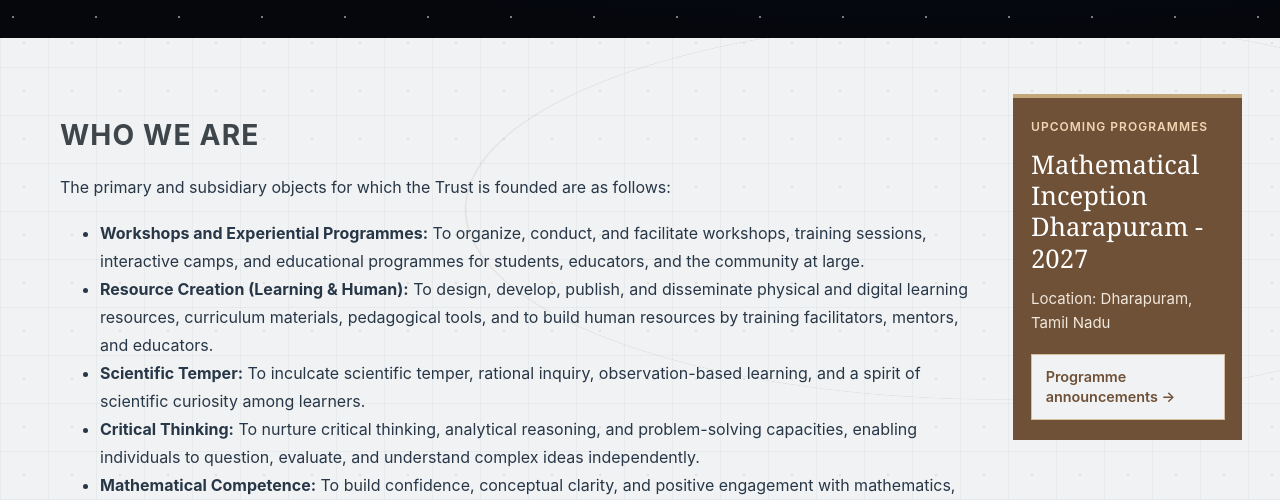
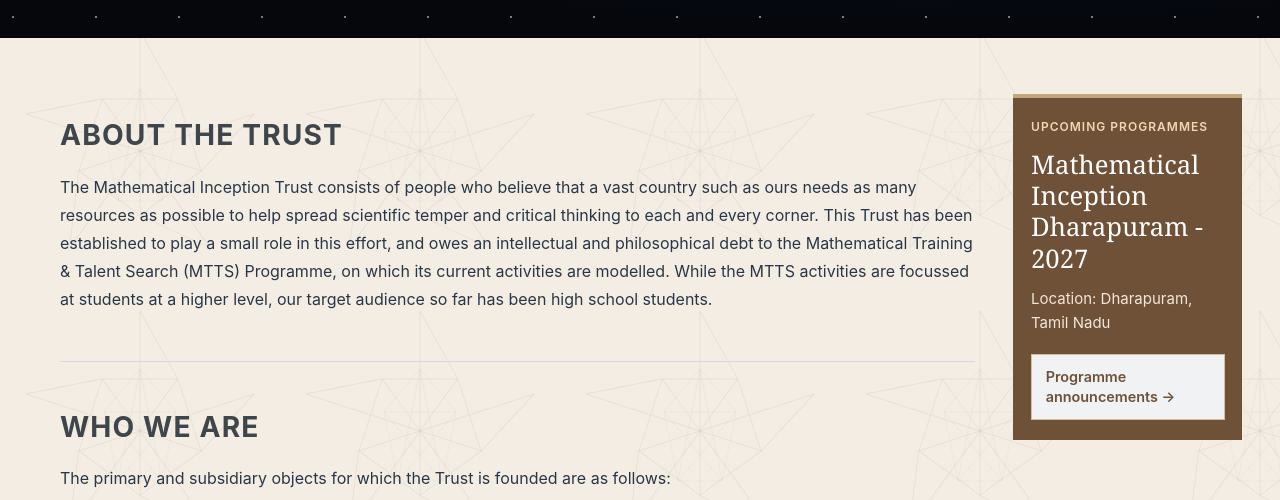
Before and after one commit to mathsinception/mathsinception.github.io, a plain HTML site: page index.html in a window 1280 px wide. Shown: the part 269-769 px from the top of the page. Drawn offline with Linux system fonts and the light colour scheme.

Commit message:
Homepage color , pattern, changes

```diff
--- a/assets/styles.css
+++ b/assets/styles.css
@@ -20,15 +20,10 @@
 html { scroll-padding-top: 2rem; }
 body {
   margin: 0;
-  background-color: #f0f2f3;
-  background-image:
-    linear-gradient(rgba(40, 55, 71, .045) 1px, transparent 1px),
-    linear-gradient(90deg, rgba(40, 55, 71, .045) 1px, transparent 1px),
-    radial-gradient(circle, rgba(111, 81, 56, .12) 1px, transparent 1.5px),
-    radial-gradient(ellipse 42vw 15vw at 78% 24%, transparent 98.8%, rgba(111, 81, 56, .1) 99.1%, transparent 99.4%),
-    radial-gradient(ellipse 56vw 20vw at 24% 72%, transparent 98.8%, rgba(24, 47, 75, .08) 99.1%, transparent 99.4%);
-  background-size: 48px 48px, 48px 48px, 48px 48px, auto, auto;
-  background-repeat: repeat, repeat, repeat, no-repeat, no-repeat;
+  background-color: #f3ede4;
+  background-image: url("penrose-inspired.svg");
+  background-size: 280px 280px;
+  background-repeat: repeat;
   color: var(--ink);
   font-family: var(--sans);
   font-size: 1rem;
--- a/index.html
+++ b/index.html
@@ -7,7 +7,7 @@
   <title>Mathematical Inception Trust</title>
   <meta name="description" content="Mathematical Inception Trust — encouraging young people to explore mathematics through inquiry, problem-solving, and discovery.">
   <link rel="icon" type="image/png" href="assets/favicon.png">
-  <link rel="stylesheet" href="assets/styles.css?v=20261116-25">
+  <link rel="stylesheet" href="assets/styles.css?v=20261117-2">
 </head>
 <body class="home-page">
   <a class="skip-link" href="#main">Skip to content</a>
@@ -34,7 +34,12 @@
 
       <div class="home-main">
         <div class="page-content">
-        <section id="about" class="content-section" aria-labelledby="who-we-are-title">
+        <section id="about" class="content-section" aria-labelledby="about-title">
+          <h2 id="about-title">About the Trust</h2>
+          <p>The Mathematical Inception Trust consists of people who believe that a vast country such as ours needs as many resources as possible to help spread scientific temper and critical thinking to each and every corner. This Trust has been established to play a small role in this effort, and owes an intellectual and philosophical debt to the Mathematical Training &amp; Talent Search (MTTS) Programme, on which its current activities are modelled. While the MTTS activities are focussed at students at a higher level, our target audience so far has been high school students.</p>
+        </section>
+
+        <section id="who-we-are" class="content-section" aria-labelledby="who-we-are-title">
           <h2 id="who-we-are-title">Who we are</h2>
           <p>The primary and subsidiary objects for which the Trust is founded are as follows:</p>
           <ul>
```
Also changed, not shown: programme-2023.html (+1 -1 lines), programme-2024.html (+1 -1 lines), programme-2025.html (+1 -1 lines), programme-2026-ppec-bengaluru.html (+1 -1 lines), programme-2026.html (+1 -1 lines), programmes.html (+1 -1 lines), student-reflections.html (+1 -1 lines), assets/penrose-inspired.svg (added).
